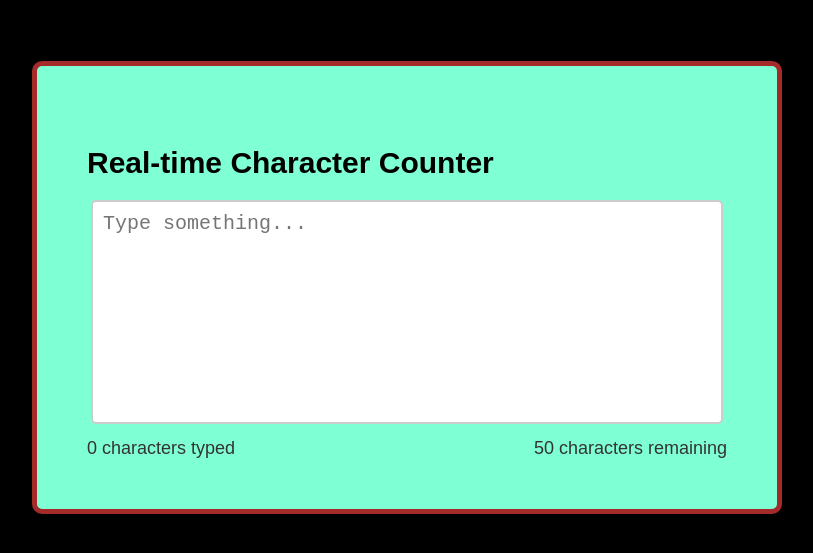
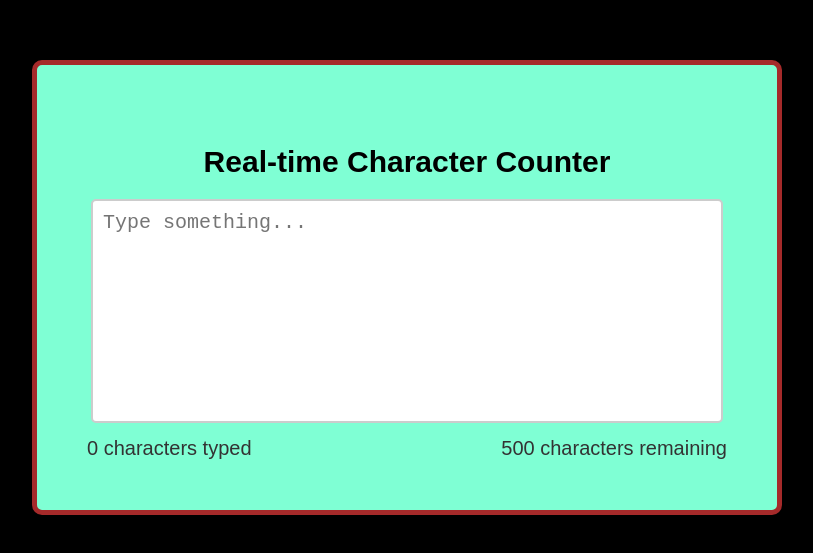
Before and after one commit to Mufeedkm010/Dynamic-Real-Time-character-counter-using-HTML-CSS-and-JAVASCRIPT, a plain HTML site: page index.html in a window 1280 px wide. Shown: the part 113-666 px from the top of the page, without its empty margins (233-1046 px from the left). Drawn offline with Linux system fonts and the light colour scheme.

Commit message:
Add files via upload

```diff
--- a/index.html
+++ b/index.html
@@ -10,8 +10,8 @@
 <body>
     <div class="container">
         <p class="title"><b>Real-time Character Counter</b></p>
-        <textarea id="inputText" placeholder="Type something..." maxlength="50"></textarea>
-        <div id="charCount"><span id="typedCount">0 characters typed</span><span id="remainingCount">50 characters remaining</span></div>
+        <textarea id="inputText" placeholder="Type something..." maxlength="500"></textarea>
+        <div id="charCount"><span id="typedCount">0 characters typed</span><span id="remainingCount">500 characters remaining</span></div>
     </div>
 </body>
 </html>
--- a/script.js
+++ b/script.js
@@ -5,7 +5,7 @@ document.addEventListener('DOMContentLoaded', () => {
 
     textarea.addEventListener('input', () => {
         const typed = textarea.value.length;
-        const remaining = 50 - typed;
+        const remaining = 500 - typed;
         typedCount.textContent = `${typed} characters typed`;
         remainingCount.textContent = `${remaining} characters remaining`;
     });
--- a/style.css
+++ b/style.css
@@ -20,7 +20,7 @@
 .title {
     font-size: 30px;
     margin-bottom: 20px;
-    text-align: start;
+    text-align:center;
 }
 
 textarea {
@@ -43,11 +43,11 @@ textarea {
 }
 
 #typedCount {
-    font-size: 18px;
+    font-size: 20px;
     color: #333;
 }
 
 #remainingCount {
-    font-size: 18px;
+    font-size: 20px;
     color: #333;
 }
```
